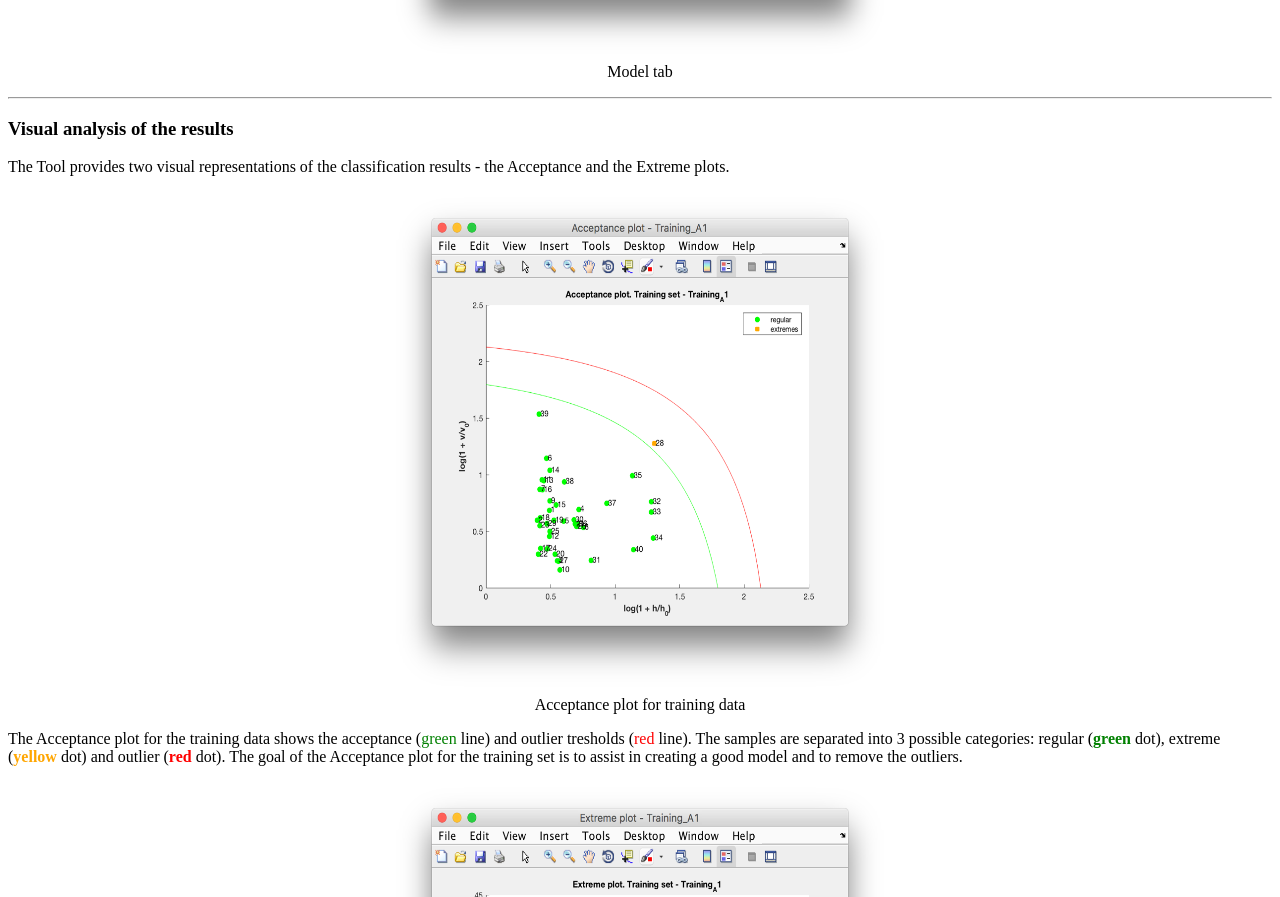
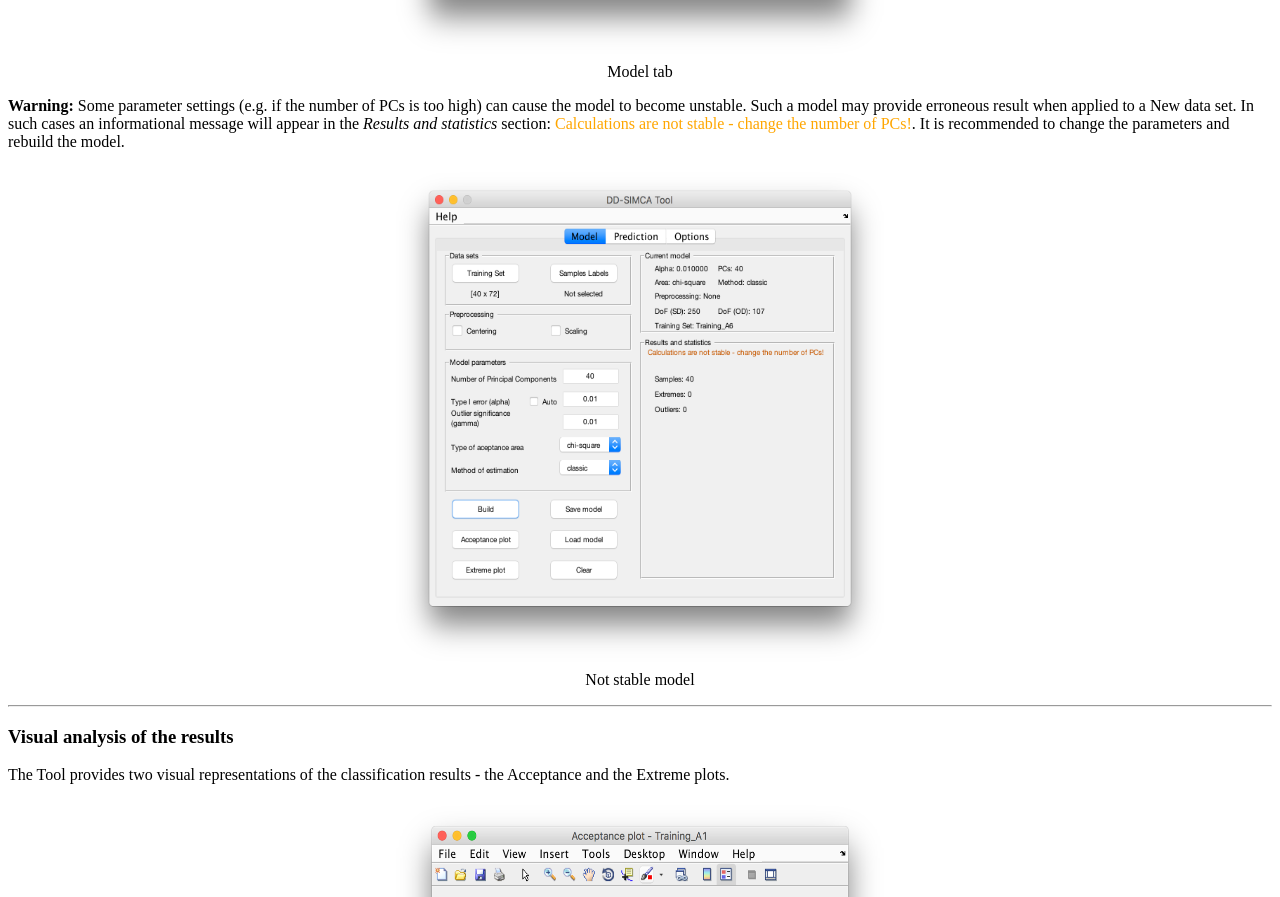
Before and after one commit to yzontov/dd-simca, a plain HTML site: page help/index.html in a window 1280 px wide. Shown: the part 1172-2069 px from the top of the page. Drawn offline with Linux system fonts and the light colour scheme.

Commit message:
GUI fix
GUI fix for windows
help added

```diff
--- a/help/index.html
+++ b/help/index.html
@@ -41,6 +41,15 @@ To build a DD-SIMCA model:
 <figure style="text-align:center;">
   <img src="model.png" alt="Model tab." height="500" width="500">
   <figcaption>Model tab</figcaption>
+</figure>
+<p>
+    <b>Warning:</b> Some parameter settings (e.g. if the number of PCs is too high) can cause the model to become unstable. Such a model may provide erroneous result when applied to a New data set.
+    In such cases an informational message will appear in the <i>Results and statistics</i> section:
+    <span style="color:#FFA600;">Calculations are not stable - change the number of PCs!</span>. It is recommended to change the parameters and rebuild the model.
+</p>
+<figure style="text-align:center;">
+  <img src="not_stable.png" alt="Not stable model" height="500" width="500">
+  <figcaption>Not stable model</figcaption>
 </figure>
 <hr/>
 <h3>Visual analysis of the results</h3>
```
Also changed, not shown: help/not_stable.png (added), 1 other file.
